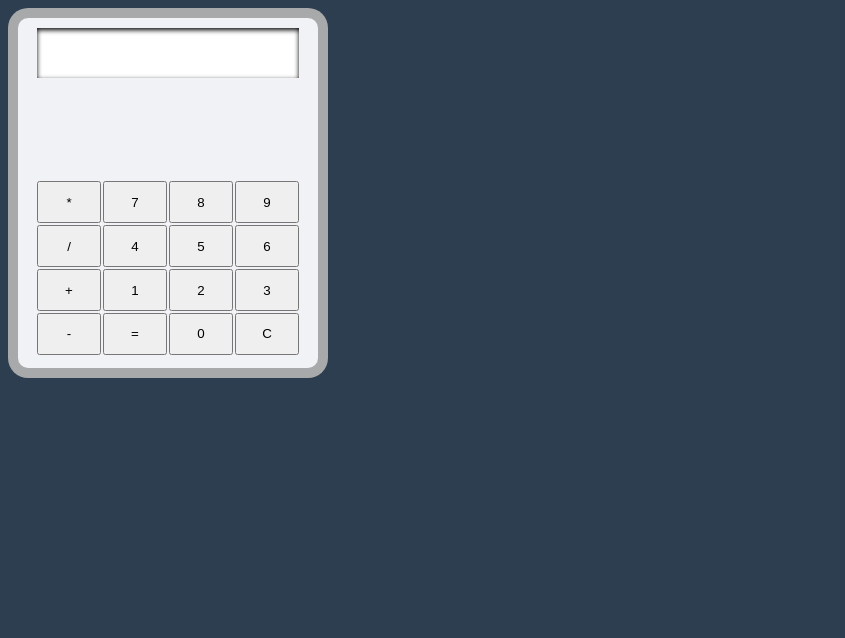
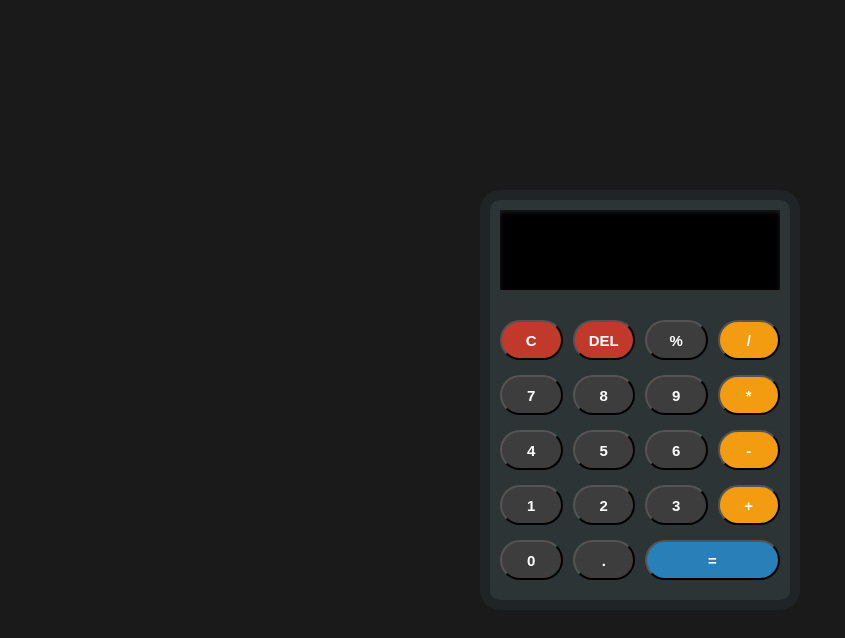
Before and after one commit to Muhammed-Esmail/cute-web-calculator-app, a plain HTML site: page index.html in a window 1280 px wide. Shown: the whole page, without its empty margins (0-845 px from the left). Drawn offline with Linux system fonts and the light colour scheme.

Commit message:
Better styling

```diff
--- a/index.html
+++ b/index.html
@@ -18,25 +18,32 @@
         </div>
 
         <div id="input">
+            <input onclick="clicked(value)" type="button" class="btn sp" id="clear" value="C">
+            <input onclick="clicked(value)" type="button" class="btn sp" id="del" value="DEL">
+            <input onclick="clicked(value)" type="button" class="btn" id="modulo" value="%">
+            <input onclick="clicked(value)" type="button" class="btn op" id="divide" value="/">
 
-            <input onclick="clicked(value)" type="button" class="btn" id="multiply" value="*">
             <input onclick="clicked(value)" type="button" class="btn" id="btn_7" value="7">
             <input onclick="clicked(value)" type="button" class="btn" id="btn_8" value="8">
             <input onclick="clicked(value)" type="button" class="btn" id="btn_9" value="9">
-            <input onclick="clicked(value)" type="button" class="btn" id="divide" value="/">
+            <input onclick="clicked(value)" type="button" class="btn op" id="multiply" value="*">
+
             <input onclick="clicked(value)" type="button" class="btn" id="btn_4" value="4">
             <input onclick="clicked(value)" type="button" class="btn" id="btn_5" value="5">
             <input onclick="clicked(value)" type="button" class="btn" id="btn_6" value="6">
-            <input onclick="clicked(value)" type="button" class="btn" id="add" value="+">
+            <input onclick="clicked(value)" type="button" class="btn op" id="minus" value="-">
+
             <input onclick="clicked(value)" type="button" class="btn" id="btn_1" value="1">
             <input onclick="clicked(value)" type="button" class="btn" id="btn_2" value="2">
             <input onclick="clicked(value)" type="button" class="btn" id="btn_3" value="3">
-            <input onclick="clicked(value)" type="button" class="btn" id="minus" value="-">
+            <input onclick="clicked(value)" type="button" class="btn op" id="add" value="+">
+
+            <input onclick="clicked(value)" type="button" class="btn" id="btn_0" value="0">
+            <input onclick="clicked(value)" type="button" class="btn" id="point" value=".">
             <input onclick="clicked(value)" type="button" class="btn" id="equal" value="=">
-            <input onclick="clicked(value)" type="button" class="btn" id="btn_0" value="0">
-            <input onclick="clicked(value)" type="button" class="btn" id="clear" value="C">
 
         </div>
+
     </div>
 
     <script src="scripts/script.js"></script>
--- a/scripts/script.js
+++ b/scripts/script.js
@@ -15,7 +15,12 @@ function clicked(val){
     else if(screen.innerText === error_message){
         screen.innerText = val;
     }
+    else if(val === "DEL"){
+        screen.innerText = screen.innerText.slice(0, -1);
+    }
     else{
         screen.innerText += val;
     }
 }
+
+console.log("MinOr".toLocaleLowerCase());
--- a/style/main.css
+++ b/style/main.css
@@ -1,41 +1,85 @@
+:root{
+    --btn_width : 45px;
+    --big_btn_width : 110px;
+}
+
+* {
+    margin: 0;
+}
+
 body{
-    background-color: #2c3e50;
+    background-color: #1a1a1a;
     display: flex;
-    justify-items: center;
+    justify-content: center;
+    align-items: center;
+    height: 100vh;
+}
+
+.btn{
+    width: auto;
+    height: 40px;
+    border-radius: 20px;
+    background-color: #3d3d3d;
+    color: #ffffff;
+    font-size: 15px;
+    font-weight: bolder;
+}
+
+.op {
+    background-color: #f39c12;
+}
+
+.sp {
+    background-color: #c0392b;
+}
+
+#equal {
+    grid-column: span 2;
+    background-color: #2980b9;
+}
+
+
+#calc{
+    display: flex;
+    width: 300px;
+    height: 400px;
+    flex-direction: column;
+    justify-content: center;
+    gap: 20px;
+    background-color: #2d3436;
+    border: 10px solid rgba(0,0,0,0.3);;
+    border-radius: 20px;
 }
 
 #input{
     display: grid;
     grid-template-columns: repeat(4, 1fr);
-    gap: 2px;
-    margin-bottom: 5%;
+    justify-items: stretch;
+    column-gap: 10px;
+    row-gap: 5px;
+    padding: 10px;
+    width: 100%;
+    height: 100%;
+    box-sizing: border-box;
 }
 
-.btn{
-    width: 4rem;
-    height: 100%;
-}
-
-#calc{
-    display: grid;
-    width: 300px;
-    height: 350px;
-    grid-template-rows: 2;
+#screen {
+    display: flex;
+    align-items: center;
     justify-content: center;
-    gap: 20px;
-    background-color: #f0f2f5;
-    border: 10px solid rgba(0,0,0,0.3);;
-    border-radius: 20px;
+    margin-left: 10px;
+    margin-right: 10px;
+    margin-top: 10px;
+    color: #94fbcb;
 }
 
 #output{
-    margin-top: 10px;
     width: 100%;
     box-sizing: border-box;
-    height: 50px;
-    font-size: 20px;
+    height: 80px;
+    font-size: 40px;
     font-family: Cambria, Cochin, Georgia, Times, 'Times New Roman', serif;
     padding: 10px;
-    box-shadow: inset 0 2px 5px rgba(0,0,0,1);
-    background-color: white;
+    box-shadow: inset 0 2px 5px rgba(168, 168, 168, 0.172);
+    background-color: #000000;
 }
```
